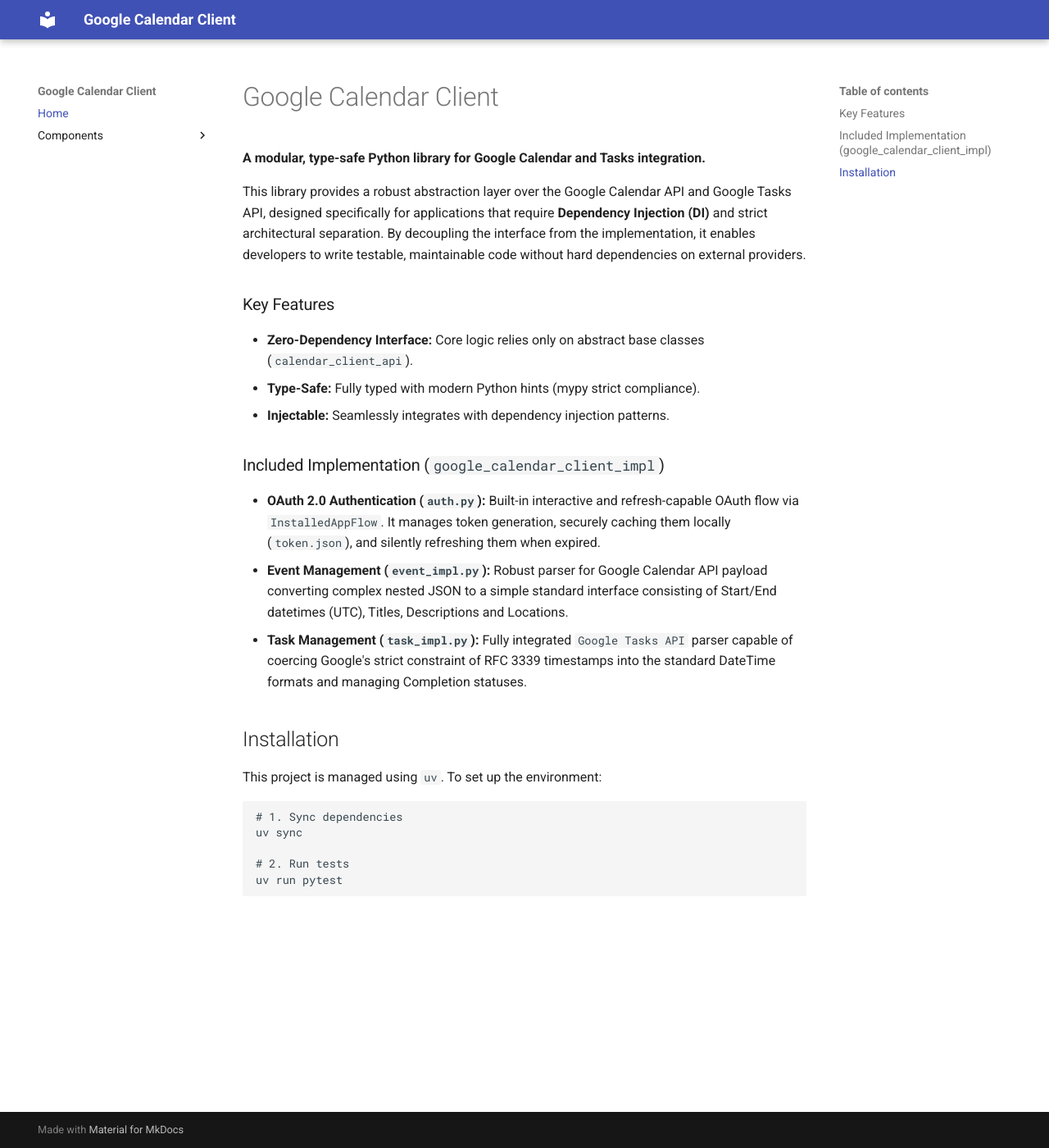
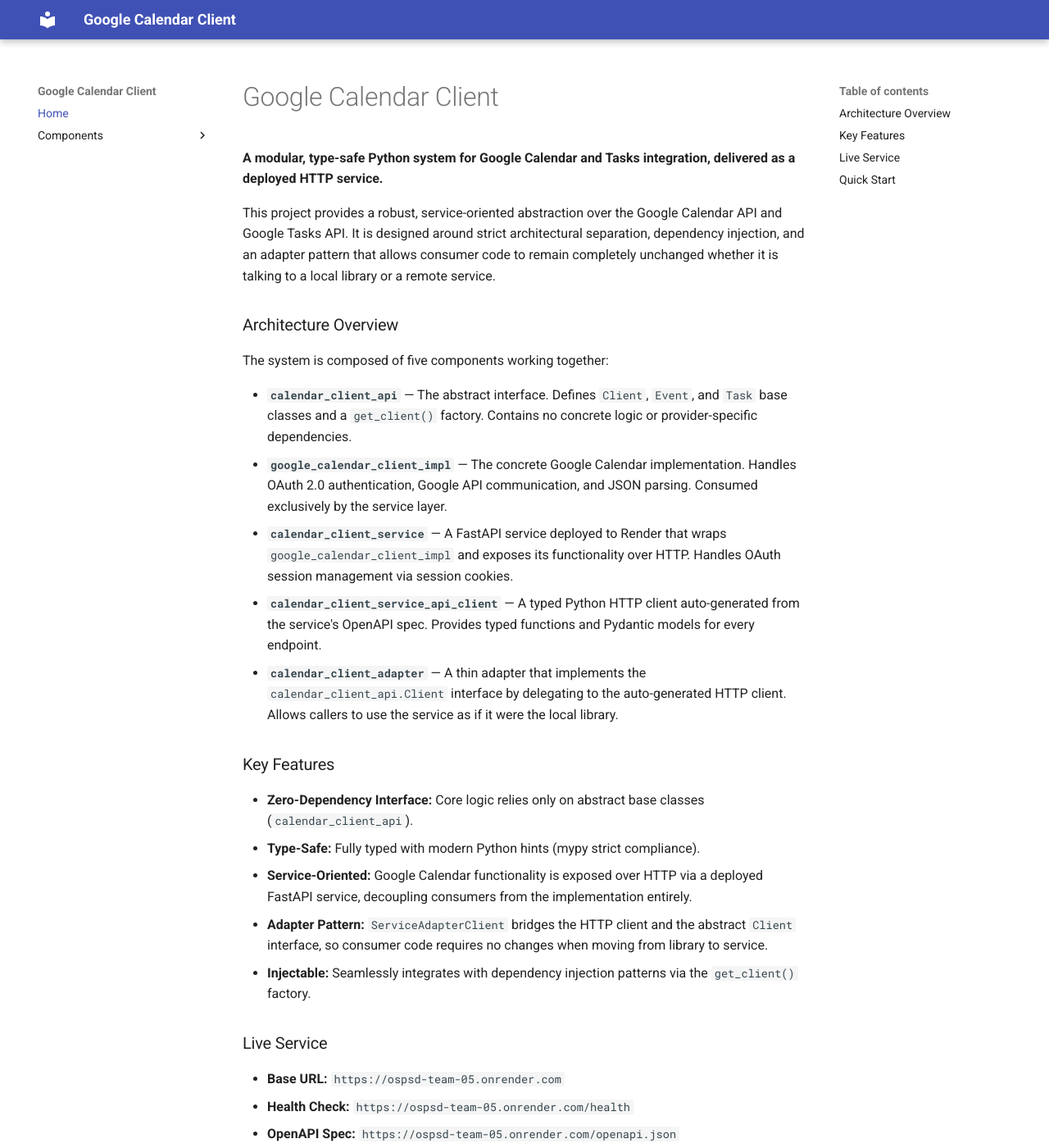
Before and after one commit to samuelj25/ospsd-team-05, an MkDocs documentation site: the page built from docs/index.md, in a window 1280 px wide and 1400 px high. Shown: the whole window at 82% size. Built offline with MkDocs 1.6.1 and Material for MkDocs 9.7.7, drawn with Linux system fonts in a browser that asks for light colours; some of the changed text lies outside the part shown.

````diff
--- a/docs/index.md
+++ b/docs/index.md
@@ -1,27 +1,44 @@
 # Google Calendar Client
 
-**A modular, type-safe Python library for Google Calendar and Tasks integration.**
+**A modular, type-safe Python system for Google Calendar and Tasks integration, delivered as a deployed HTTP service.**
 
-This library provides a robust abstraction layer over the Google Calendar API and Google Tasks API, designed specifically for applications that require **Dependency Injection (DI)** and strict architectural separation. By decoupling the interface from the implementation, it enables developers to write testable, maintainable code without hard dependencies on external providers.
+This project provides a robust, service-oriented abstraction over the Google Calendar API and Google Tasks API. It is designed around strict architectural separation, dependency injection, and an adapter pattern that allows consumer code to remain completely unchanged whether it is talking to a local library or a remote service.
+
+### Architecture Overview
+
+The system is composed of five components working together:
+
+* **`calendar_client_api`** — The abstract interface. Defines `Client`, `Event`, and `Task` base classes and a `get_client()` factory. Contains no concrete logic or provider-specific dependencies.
+* **`google_calendar_client_impl`** — The concrete Google Calendar implementation. Handles OAuth 2.0 authentication, Google API communication, and JSON parsing. Consumed exclusively by the service layer.
+* **`calendar_client_service`** — A FastAPI service deployed to Render that wraps `google_calendar_client_impl` and exposes its functionality over HTTP. Handles OAuth session management via session cookies.
+* **`calendar_client_service_api_client`** — A typed Python HTTP client auto-generated from the service's OpenAPI spec. Provides typed functions and Pydantic models for every endpoint.
+* **`calendar_client_adapter`** — A thin adapter that implements the `calendar_client_api.Client` interface by delegating to the auto-generated HTTP client. Allows callers to use the service as if it were the local library.
 
 ### Key Features
+
 * **Zero-Dependency Interface:** Core logic relies only on abstract base classes (`calendar_client_api`).
 * **Type-Safe:** Fully typed with modern Python hints (mypy strict compliance).
-* **Injectable:** Seamlessly integrates with dependency injection patterns.
+* **Service-Oriented:** Google Calendar functionality is exposed over HTTP via a deployed FastAPI service, decoupling consumers from the implementation entirely.
+* **Adapter Pattern:** `ServiceAdapterClient` bridges the HTTP client and the abstract `Client` interface, so consumer code requires no changes when moving from library to service.
+* **Injectable:** Seamlessly integrates with dependency injection patterns via the `get_client()` factory.
 
-### Included Implementation (`google_calendar_client_impl`)
-* **OAuth 2.0 Authentication (`auth.py`):** Built-in interactive and refresh-capable OAuth flow via `InstalledAppFlow`. It manages token generation, securely caching them locally (`token.json`), and silently refreshing them when expired.
-* **Event Management (`event_impl.py`):** Robust parser for Google Calendar API payload converting complex nested JSON to a simple standard interface consisting of Start/End datetimes (UTC), Titles, Descriptions and Locations.
-* **Task Management (`task_impl.py`):** Fully integrated `Google Tasks API` parser capable of coercing Google's strict constraint of RFC 3339 timestamps into the standard DateTime formats and managing Completion statuses.
+### Live Service
 
-## Installation
+* **Base URL:** `https://ospsd-team-05.onrender.com`
+* **Health Check:** `https://ospsd-team-05.onrender.com/health`
+* **OpenAPI Spec:** `https://ospsd-team-05.onrender.com/openapi.json`
+
+## Quick Start
 
 This project is managed using `uv`. To set up the environment:
 
 ```bash
 # 1. Sync dependencies
-uv sync
+uv sync --all-packages
 
-# 2. Run tests
+# 2. Run the service locally
+uv run uvicorn calendar_client_service.app:app --reload --port 8000
+
+# 3. Run tests
 uv run pytest
 ```
--- a/mkdocs.yml
+++ b/mkdocs.yml
@@ -6,12 +6,19 @@ plugins:
   - mkdocstrings:
       handlers:
         python:
-          paths: [components/calendar_client_api/src, components/google_calendar_client_impl/src]
+          paths:
+            - components/calendar_client_api/src
+            - components/google_calendar_client_impl/src
+            - components/calendar_client_service/src
+            - components/calendar_client_adapter/src
 
 nav:
   - Home: index.md
   - Components:
     - Calendar Client API: calendar_client_api.md
-    - Google Calendar Client: google_calendar_client_impl.md
+    - Google Calendar Implementation: google_calendar_client_impl.md
     - Event Implementation: event_impl.md
     - Task Implementation: task_impl.md
+    - Calendar Client Service: calendar_client_service.md
+    - Service API Client: calendar_client_service_api_client.md
+    - Calendar Client Adapter: calendar_client_adapter.md
````
Also changed, not shown: CONTRIBUTING.md (+38 -16 lines), README.md (+59 -31 lines), components/calendar_client_service/README.md (+25 -11 lines), docs/calendar_client_adapter.md (added, +33 -0 lines), docs/calendar_client_service.md (added, +53 -0 lines), docs/calendar_client_service_api_client.md (added, +34 -0 lines).
